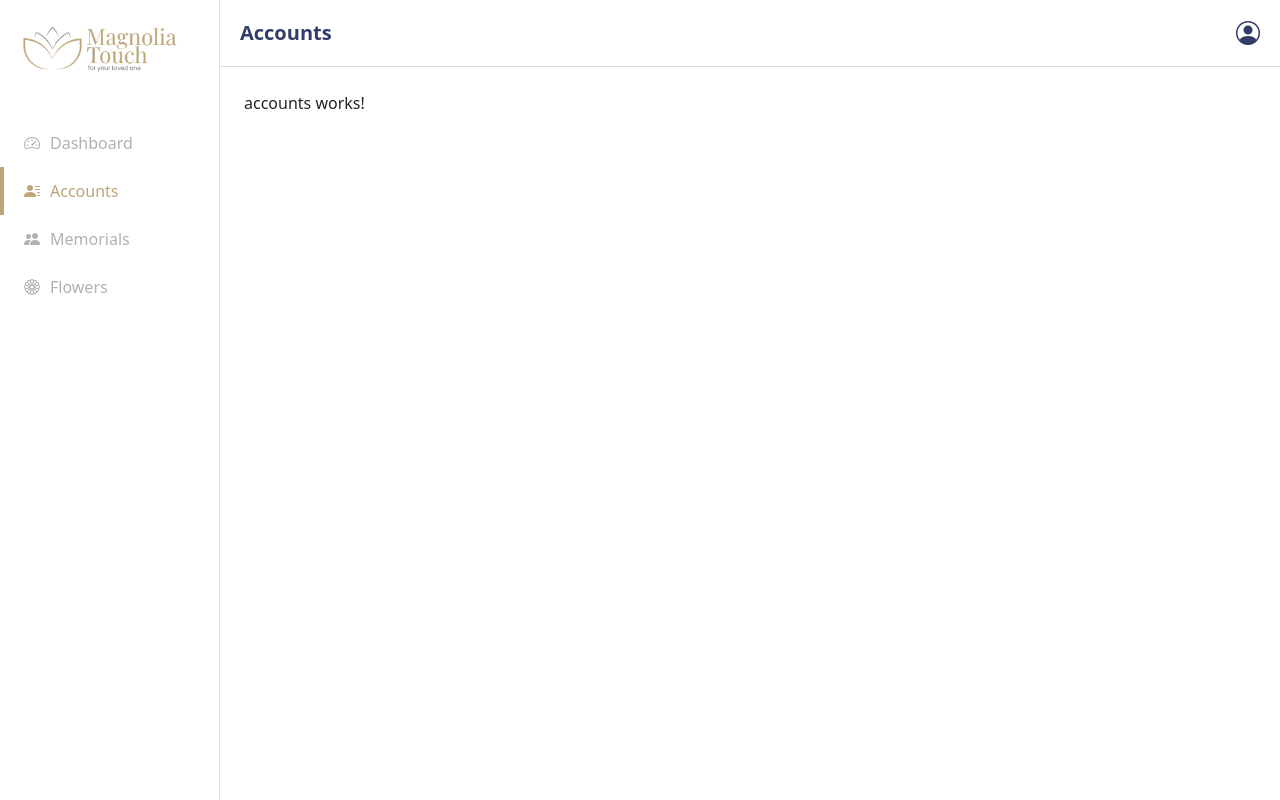
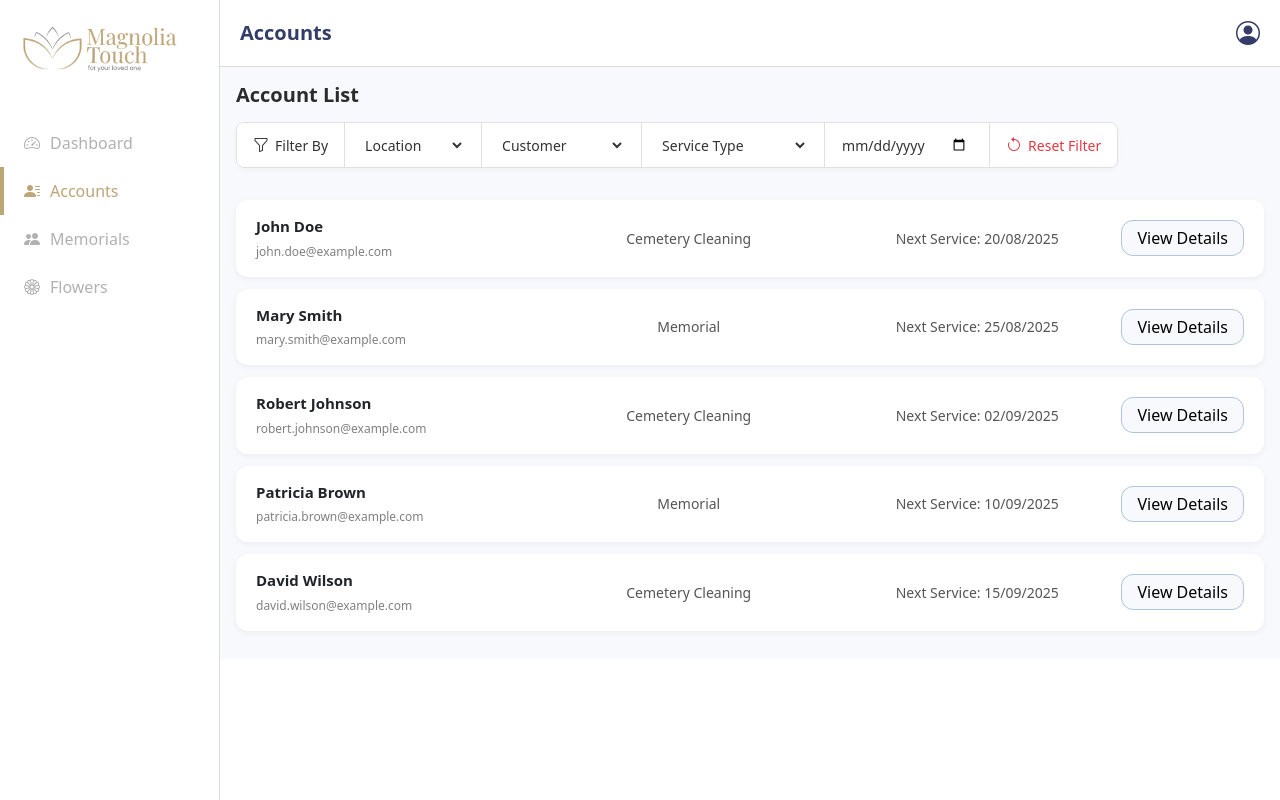
Before and after one commit to Magnolia-Touch/admin, an Angular app: page /accounts in a window 1280 px wide. Built offline with nearby package versions, Linux system fonts and the light colour scheme.

Commit message:
account list basic

```diff
--- a/src/app/components/accounts/accounts.component.css
+++ b/src/app/components/accounts/accounts.component.css
@@ -0,0 +1,202 @@
+.subscription-list {
+    padding: 1rem;
+    background: #f8f9fc;
+    margin: auto;
+}
+
+.title {
+    font-size: 20px;
+    font-weight: bold;
+    margin-bottom: 15px;
+    color: #2c2c2c;
+}
+
+.filter-bar {
+    display: inline-flex;
+    flex-wrap: wrap;
+    background: #fff;
+    border-radius: 8px;
+    overflow: hidden;
+    border: 1px solid #e0e0e0;
+    margin-bottom: 2rem;
+    box-shadow: 0 2px 5px rgba(0, 0, 0, 0.03);
+    max-width: 100%;
+}
+
+.filter-item {
+    display: flex;
+    align-items: center;
+    gap: 6px;
+    padding: 10px 16px;
+    font-size: 14px;
+    color: #333;
+    white-space: nowrap;
+    border-right: 1px solid #e0e0e0;
+    background: #fff;
+    flex-shrink: 0;
+}
+
+.filter-item:last-child {
+    border-right: none;
+}
+
+.filter-item select,
+.filter-item input[type="date"] {
+    border: none;
+    background: transparent;
+    outline: none;
+    font-size: 14px;
+    color: #333;
+    padding-right: 5px;
+    cursor: pointer;
+}
+
+.filter-item select option {
+    color: #333;
+}
+
+.filter-item.reset {
+    color: #e63946;
+    cursor: pointer;
+    font-weight: 500;
+    transition: background 0.2s;
+}
+
+.filter-item.reset:hover {
+    background: rgba(230, 57, 70, 0.1);
+}
+
+.filter-item i {
+    font-size: 16px;
+}
+
+.dropdown i {
+    font-size: 12px;
+}
+
+.subscription-card {
+    display: flex;
+    align-items: center;
+    justify-content: space-between;
+    background: #fff;
+    padding: 15px 20px;
+    margin-bottom: 12px;
+    border-radius: 12px;
+    box-shadow: 0 2px 6px rgba(0, 0, 0, 0.05);
+    transition: transform 0.2s, box-shadow 0.2s;
+}
+
+.subscription-card:hover {
+    transform: translateY(-2px);
+    box-shadow: 0 4px 12px rgba(0, 0, 0, 0.08);
+}
+
+.customer-info {
+    flex: 1;
+    min-width: 150px;
+}
+
+.customer-info strong {
+    display: block;
+    font-size: 15px;
+    font-weight: 600;
+}
+
+.customer-info small {
+    font-size: 12px;
+    color: gray;
+}
+
+.service-type,
+.service-date {
+    font-size: 14px;
+    color: #555;
+    flex: 1;
+    min-width: 120px;
+    text-align: center;
+}
+
+.view-btn button {
+    background: #f8f9fc;
+    border: 1px solid #b0c4de;
+    border-radius: 12px;
+    padding: 5px 15px;
+    cursor: pointer;
+    transition: all 0.2s;
+}
+
+.view-btn button:hover {
+    background: #b0c4de;
+    color: white;
+}
+
+@media (max-width: 992px) {
+    .filter-bar {
+        display: flex;
+        flex-direction: column;
+        width: 100%;
+        border-radius: 8px;
+    }
+
+    .filter-item {
+        border-right: none;
+        border-bottom: 1px solid #e0e0e0;
+        width: 100%;
+        justify-content: space-between;
+        padding: 12px;
+        flex-direction: row;
+        align-items: center;
+    }
+
+    .filter-item:last-child {
+        border-bottom: none;
+    }
+}
+
+@media (max-width: 768px) {
+    .subscription-card {
+        flex-direction: column;
+        align-items: flex-start;
+        gap: 8px;
+    }
+
+    .service-type,
+    .service-date {
+        text-align: left;
+    }
+
+    .view-btn {
+        align-self: flex-end;
+    }
+}
+
+@media (max-width: 576px) {
+    .filter-item {
+        font-size: 13px;
+        padding: 10px;
+        flex-direction: row-reverse;
+        align-items: flex-start;
+        gap: 4px;
+    }
+
+    .filter-item select,
+    .filter-item input[type="date"] {
+        width: 100%;
+    }
+}
+
+@media (max-width: 480px) {
+    .title {
+        font-size: 18px;
+    }
+
+    .filter-item {
+        font-size: 13px;
+        padding: 8px 12px;
+    }
+
+    .view-btn button {
+        padding: 4px 10px;
+        font-size: 13px;
+    }
+}
--- a/src/app/components/accounts/accounts.component.html
+++ b/src/app/components/accounts/accounts.component.html
@@ -1 +1,58 @@
-<p>accounts works!</p>
+<div class="subscription-list">
+    <h3 class="title">Account List</h3>
+
+    <div class="filter-bar">
+        <div class="filter-item">
+            <i class="bi bi-funnel"></i>
+            <span>Filter By</span>
+        </div>
+
+        <div class="filter-item">
+            <select [(ngModel)]="selectedLocation">
+                <option value="">Location</option>
+                <option *ngFor="let location of locations" [value]="location">{{ location }}</option>
+            </select>
+        </div>
+
+        <div class="filter-item">
+            <select [(ngModel)]="selectedCustomer">
+                <option value="">Customer</option>
+                <option *ngFor="let customer of customers" [value]="customer.name">
+                    {{ customer.name }}
+                </option>
+            </select>
+        </div>
+
+        <div class="filter-item">
+            <select [(ngModel)]="selectedServiceType">
+                <option value="">Service Type</option>
+                <option *ngFor="let type of serviceTypes" [value]="type">{{ type }}</option>
+            </select>
+        </div>
+
+        <div class="filter-item">
+            <input type="date" [(ngModel)]="selectedDate" />
+        </div>
+
+        <div class="filter-item reset" (click)="resetFilters()">
+            <i class="bi bi-arrow-counterclockwise"></i>
+            <span>Reset Filter</span>
+        </div>
+    </div>
+
+    <div class="subscription-card" *ngFor="let customer of filteredCustomers()">
+        <div class="customer-info">
+            <strong>{{ customer.name }}</strong>
+            <small>{{ customer.email }}</small>
+        </div>
+        <div class="service-type">
+            {{ customer.service }}
+        </div>
+        <div class="service-date">
+            Next Service: {{ customer.nextServiceDate | date: 'dd/MM/yyyy' }}
+        </div>
+        <div class="view-btn">
+            <button>View Details</button>
+        </div>
+    </div>
+</div>
--- a/src/app/components/accounts/accounts.component.ts
+++ b/src/app/components/accounts/accounts.component.ts
@@ -1,11 +1,91 @@
+import { CommonModule } from '@angular/common';
 import { Component } from '@angular/core';
+import { FormsModule } from '@angular/forms';
 
 @Component({
   selector: 'app-accounts',
-  imports: [],
+  imports: [CommonModule, FormsModule],
   templateUrl: './accounts.component.html',
   styleUrl: './accounts.component.css'
 })
 export class AccountsComponent {
+  locations = ['New York', 'Los Angeles', 'Chicago', 'Houston', 'Phoenix'];
+  serviceTypes = ['Cemetery Cleaning', 'Memorial'];
+
+  selectedLocation = '';
+  selectedCustomer = '';
+  selectedServiceType = '';
+  selectedDate: string | null = null;
+
+  customers = [
+    {
+      id: 1,
+      name: "John Doe",
+      email: "john.doe@example.com",
+      location: "New York",
+      service: "Cemetery Cleaning",
+      nextServiceDate: "2025-08-20"
+    },
+    {
+      id: 2,
+      name: "Mary Smith",
+      email: "mary.smith@example.com",
+      location: "Los Angeles",
+      service: "Memorial",
+      nextServiceDate: "2025-08-25"
+    },
+    {
+      id: 3,
+      name: "Robert Johnson",
+      email: "robert.johnson@example.com",
+      location: "Chicago",
+      service: "Cemetery Cleaning",
+      nextServiceDate: "2025-09-02"
+    },
+    {
+      id: 4,
+      name: "Patricia Brown",
+      email: "patricia.brown@example.com",
+      location: "Houston",
+      service: "Memorial",
+      nextServiceDate: "2025-09-10"
+    },
+    {
+      id: 5,
+      name: "David Wilson",
+      email: "david.wilson@example.com",
+      location: "Phoenix",
+      service: "Cemetery Cleaning",
+      nextServiceDate: "2025-09-15"
+    }
+  ];
+
+    selectLocation(location: string) {
+    this.selectedLocation = location;
+  }
+
+  selectCustomer(customer: string) {
+    this.selectedCustomer = customer;
+  }
+
+  selectServiceType(type: string) {
+    this.selectedServiceType = type;
+  }
+
+  filteredCustomers() {
+    return this.customers.filter(c =>
+      (!this.selectedLocation || c.location === this.selectedLocation) &&
+      (!this.selectedCustomer || c.name === this.selectedCustomer) &&
+      (!this.selectedServiceType || c.service === this.selectedServiceType) &&
+      (!this.selectedDate || c.nextServiceDate === this.selectedDate)
+    );
+  }
+
+  resetFilters() {
+    this.selectedLocation = '';
+    this.selectedCustomer = '';
+    this.selectedServiceType = '';
+    this.selectedDate = null;
+  }
 
 }
--- a/src/app/layout/layout.component.html
+++ b/src/app/layout/layout.component.html
@@ -39,7 +39,7 @@
                 </ul>
             </div>
         </header>
-        <main class="router-container p-4">
+        <main class="router-container">
             <router-outlet></router-outlet>
         </main>
     </div>
```
